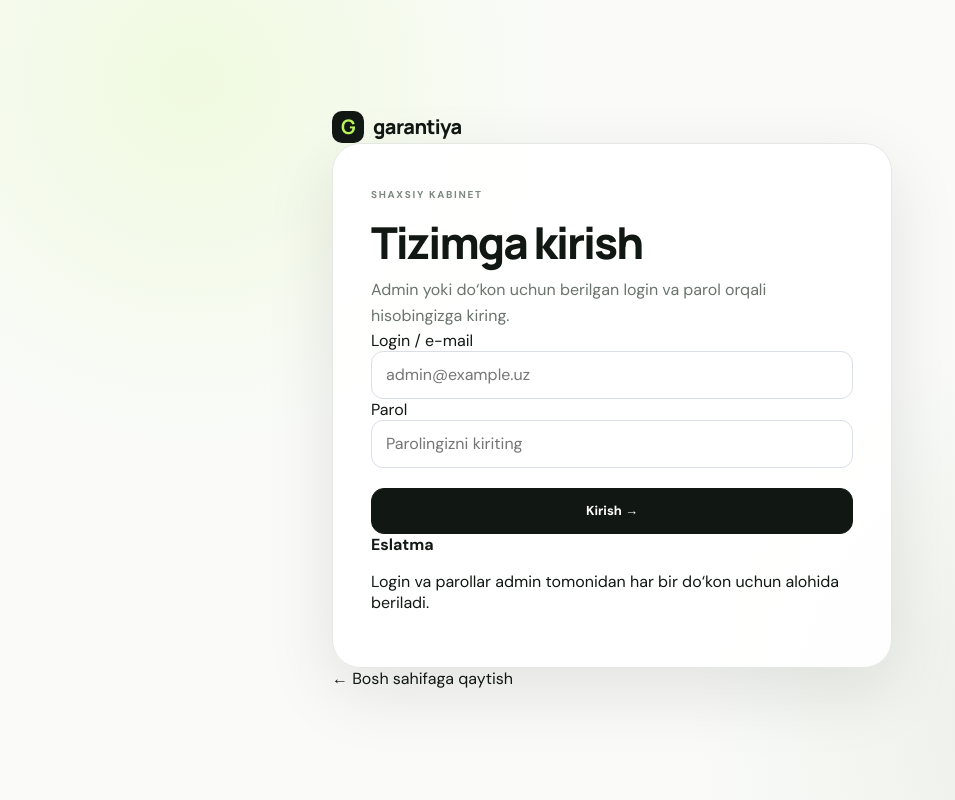
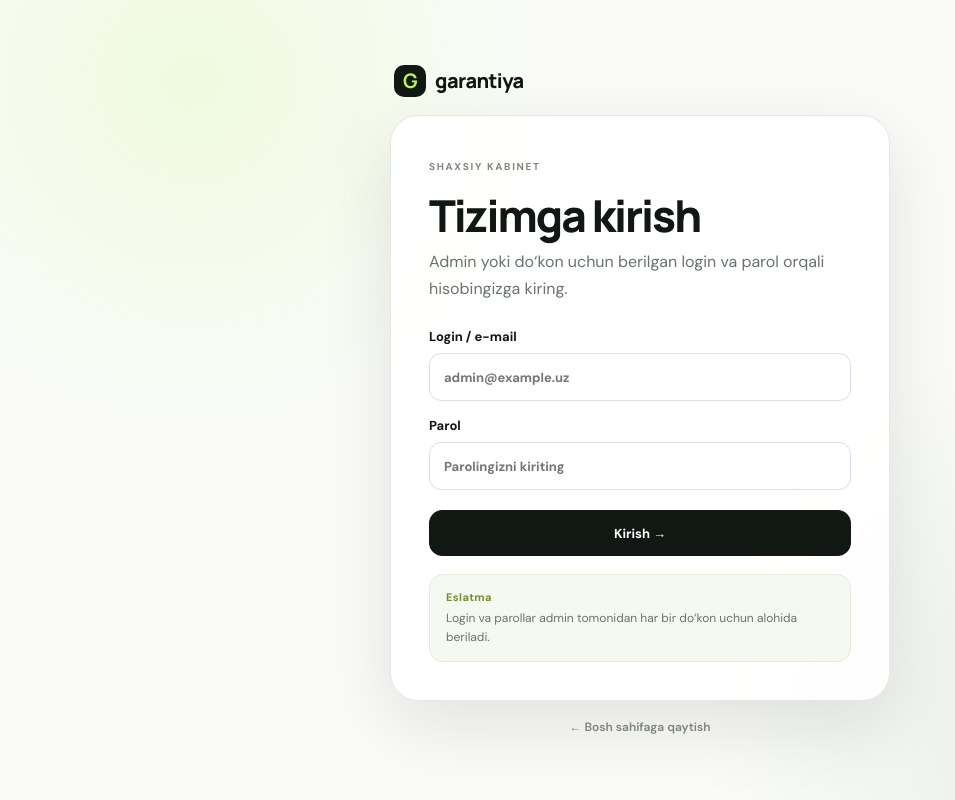
Before and after one commit to Fentoph-Company/garantiya, a Next.js app: page /login in a window 1280 px wide. Shown: the whole page, without its empty margins (0-955 px from the left). Built offline with nearby package versions, Linux system fonts and the light colour scheme; no server answers.

Commit message:
style: polish shared login page and credentials note

```diff
--- a/app/globals.css
+++ b/app/globals.css
@@ -565,3 +565,62 @@ footer { border-top: 1px solid var(--line); padding: 24px 0; }
   .auth-page { padding: 18px 12px; }
   .auth-card { padding: 22px 18px; }
 }
+
+.auth-shell {
+  width: min(500px, 100%);
+  display: flex;
+  flex-direction: column;
+  align-items: stretch;
+  gap: 18px;
+}
+.auth-brand {
+  align-self: flex-start;
+  margin-left: 4px;
+}
+.login-card { width: 100%; }
+.login-card .eyebrow { margin-bottom: 2px; }
+.login-card h1 { margin-bottom: 10px; }
+.login-fields {
+  display: grid;
+  gap: 16px;
+  margin-top: 26px;
+}
+.login-fields label {
+  display: grid;
+  gap: 8px;
+  font-size: 13px;
+  font-weight: 800;
+}
+.login-fields label span { color: var(--ink); }
+.login-submit { width: 100%; margin-top: 20px; }
+.login-note {
+  margin-top: 18px;
+  padding: 15px 16px;
+  border: 1px solid #e4eadc;
+  border-radius: 14px;
+  background: #f6f9f1;
+}
+.login-note strong {
+  display: block;
+  color: #718d30;
+  font-size: 11px;
+  letter-spacing: .4px;
+}
+.login-note p {
+  margin: 5px 0 0;
+  color: #69736d;
+  font-size: 12px;
+  line-height: 1.55;
+}
+.back-home {
+  align-self: center;
+  color: #7c857f;
+  font-size: 12px;
+  font-weight: 600;
+}
+.back-home:hover { color: var(--ink); }
+@media (max-width: 720px) {
+  .auth-shell { gap: 14px; }
+  .auth-brand { margin-left: 2px; }
+  .login-card { padding: 24px 20px; }
+}
```
